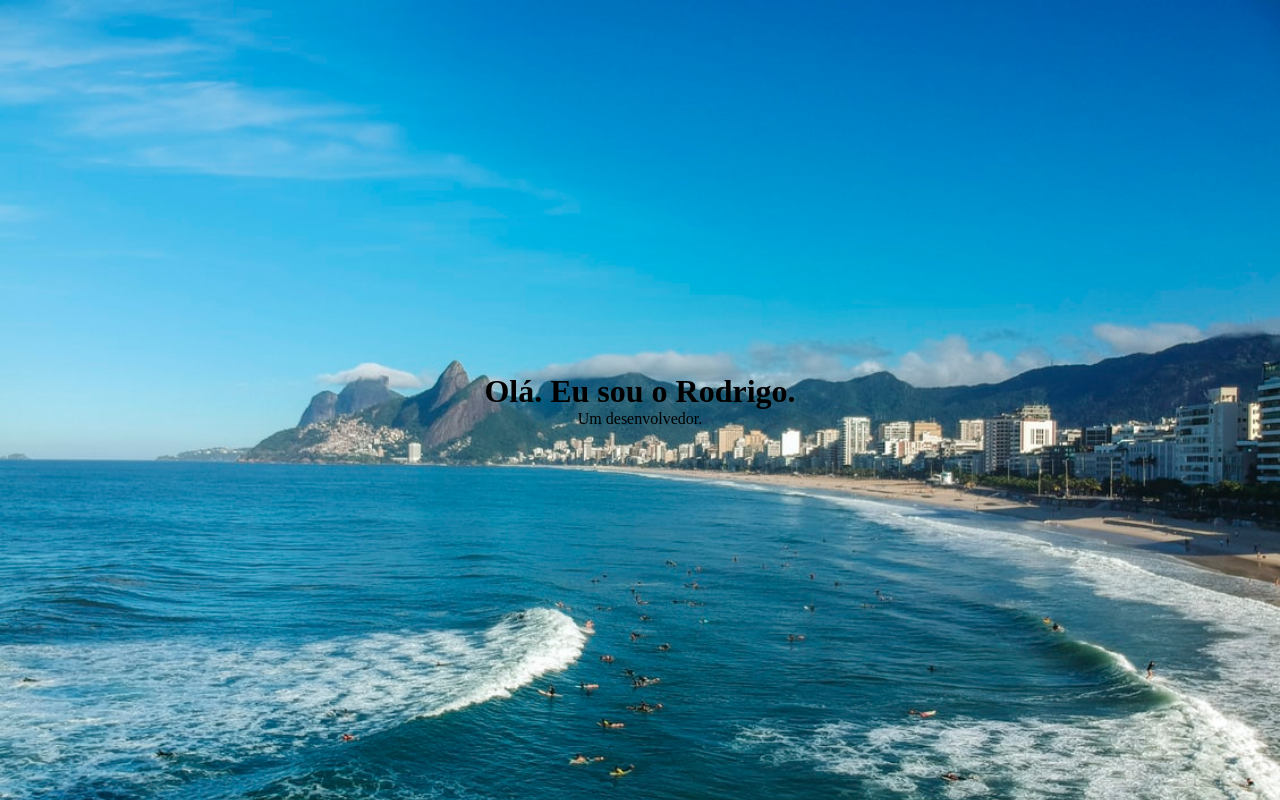
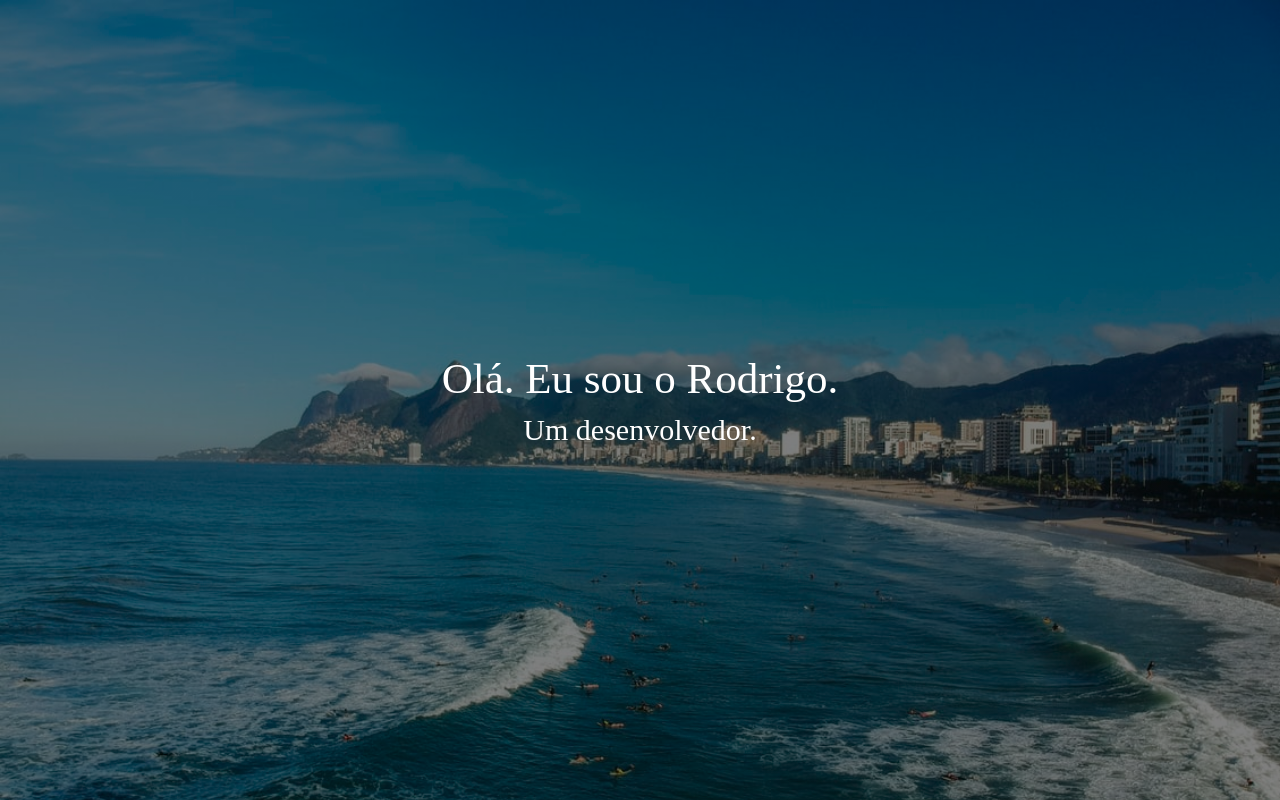
Before and after one commit to rodrigofariasdeveloper/trybe-portfolio, a plain HTML site: page index.html in a window 1280 px wide. Drawn offline with Linux system fonts and the light colour scheme.

Commit message:
estilizar header

```diff
--- a/main.css
+++ b/main.css
@@ -1,18 +1,33 @@
 /* RESET BÁSICO */
 * {
+	box-sizing: border-box;
 	margin:  0;
 	padding:  0;
-	box-sizing: border-box;
 }
 
 /* HEADER */
 header {
 	align-items: center;
-	justify-content: center;
-	background-image: url('./img/fundo.jpeg');
+	background: linear-gradient( rgba(0, 0, 0, 0.5), rgba(0, 0, 0, 0.5) ), url('./img/fundo.jpeg');
 	background-size: cover;
 	background-repeat: no-repeat;
 	display: flex;
 	flex-direction: column;
 	height: 100vh;
+	justify-content: center;
 }
+
+header h1,
+header p {
+	color: #fff;
+	font-weight: 100;
+}
+
+header h1 {
+	font-size: 43px;
+}
+
+header p {
+	font-size: 30px;
+	margin-top: 10px;
+}
```
